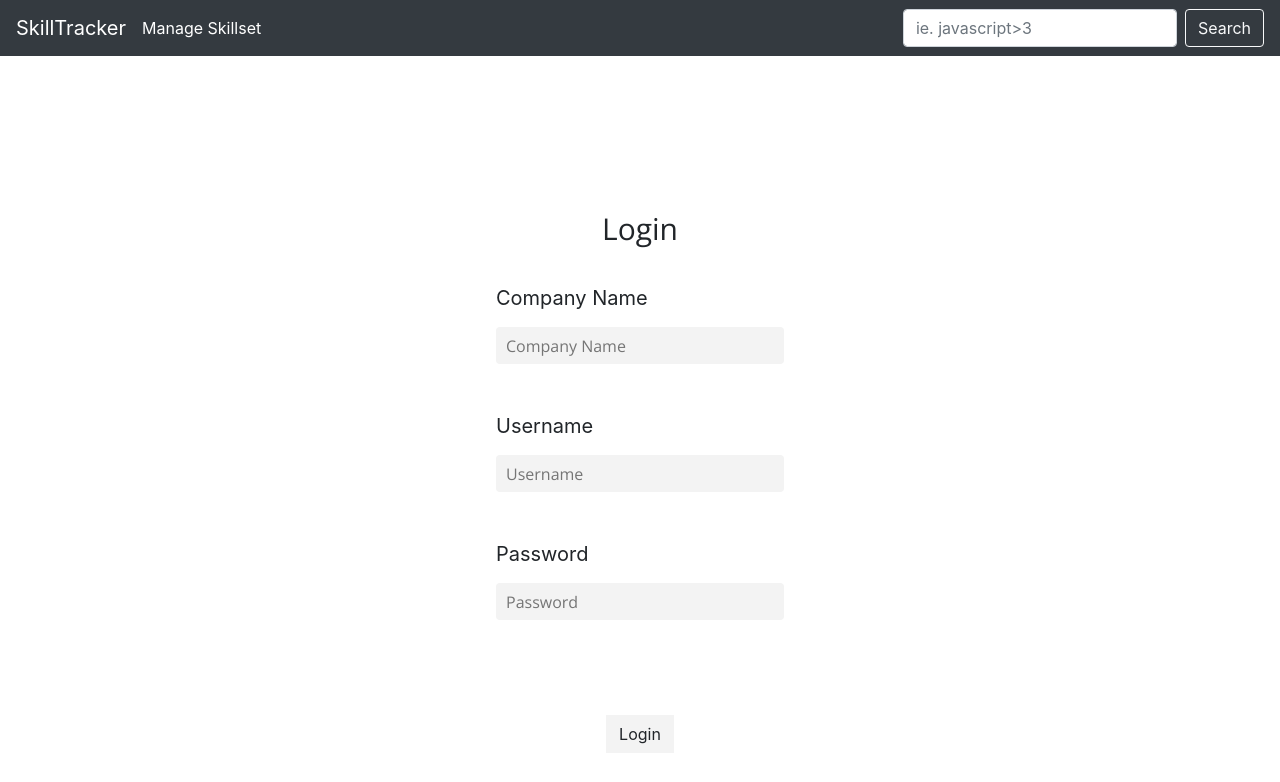
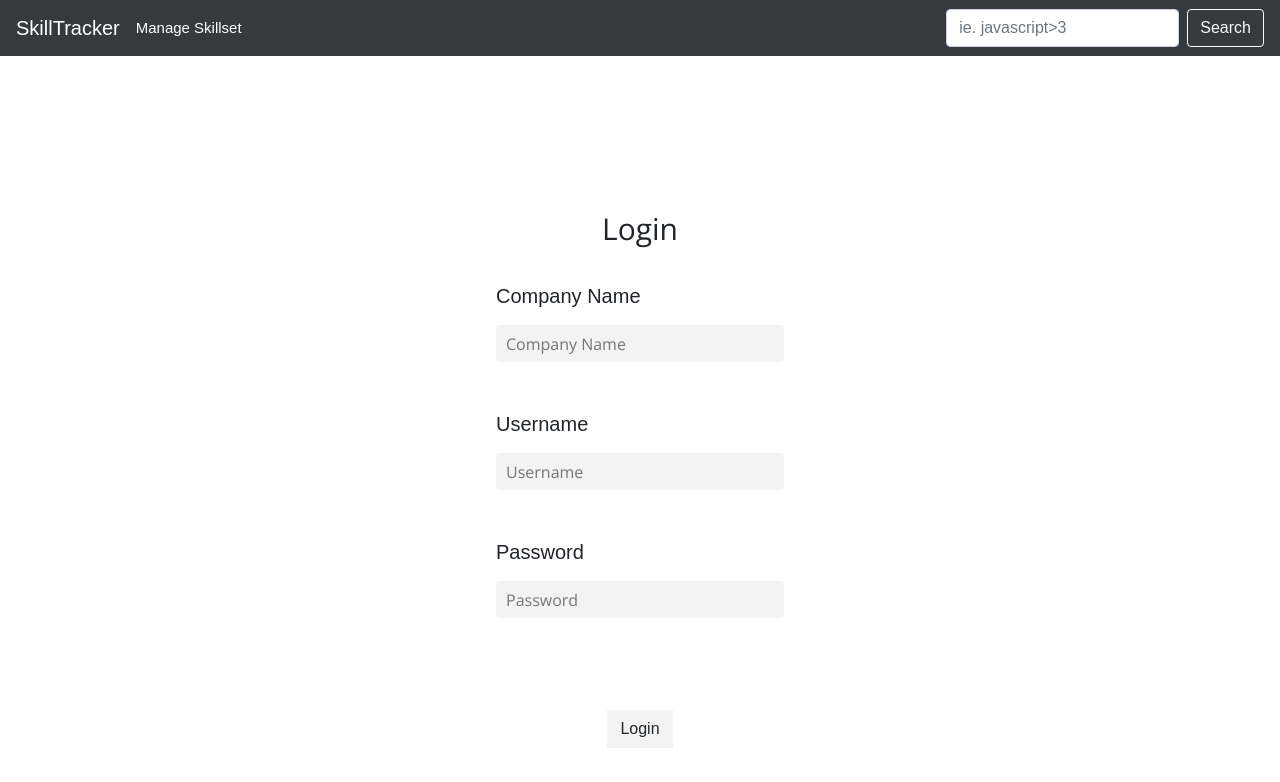
Before and after one commit to srinathkunamalla/Fill-Skill, a React (Create React App) app: page / in a window 1280 px wide. Shown: the top 782 px of the page. Built offline with nearby package versions, Linux system fonts and the light colour scheme; no server answers; the database is empty; what react-bootstrap-table2-editor, react-bootstrap-table2-filter would draw is missing.

Commit message:
font changes

```diff
--- a/src/App.scss
+++ b/src/App.scss
@@ -95,3 +95,7 @@ $danger: #CC4F3E;
   }
 
 }
+body {
+  font-family: Arial;
+  font-size: 15px;
+}
```
